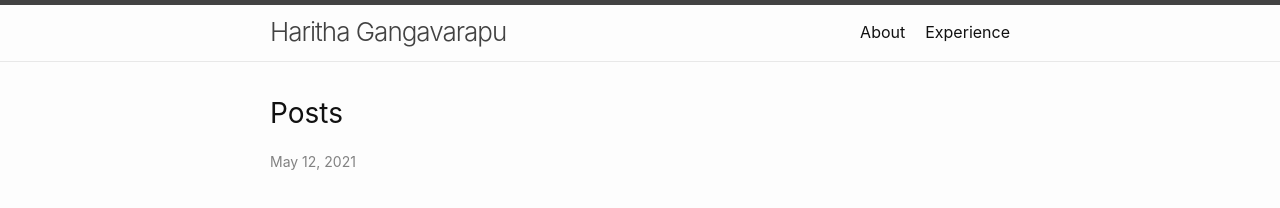
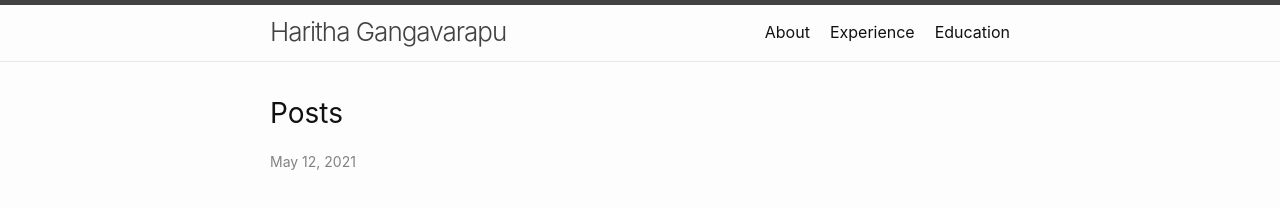
Before and after one commit to harithagmu/harithagmu.github.io, a Jekyll site: the page built from index.markdown, in a window 1280 px wide. Shown: the top 208 px of the page. Built offline with Jekyll 4.4.1, drawn with Linux system fonts in a browser that asks for light colours.

Commit message:
Added education and experience tabs

```diff
--- a/_config.yml
+++ b/_config.yml
@@ -34,6 +34,7 @@ plugins:
 header_pages:
   - about.markdown
   - experience.markdown
+  - education.markdown
 
 # Exclude from processing.
 # The following items will not be processed, by default.
```
